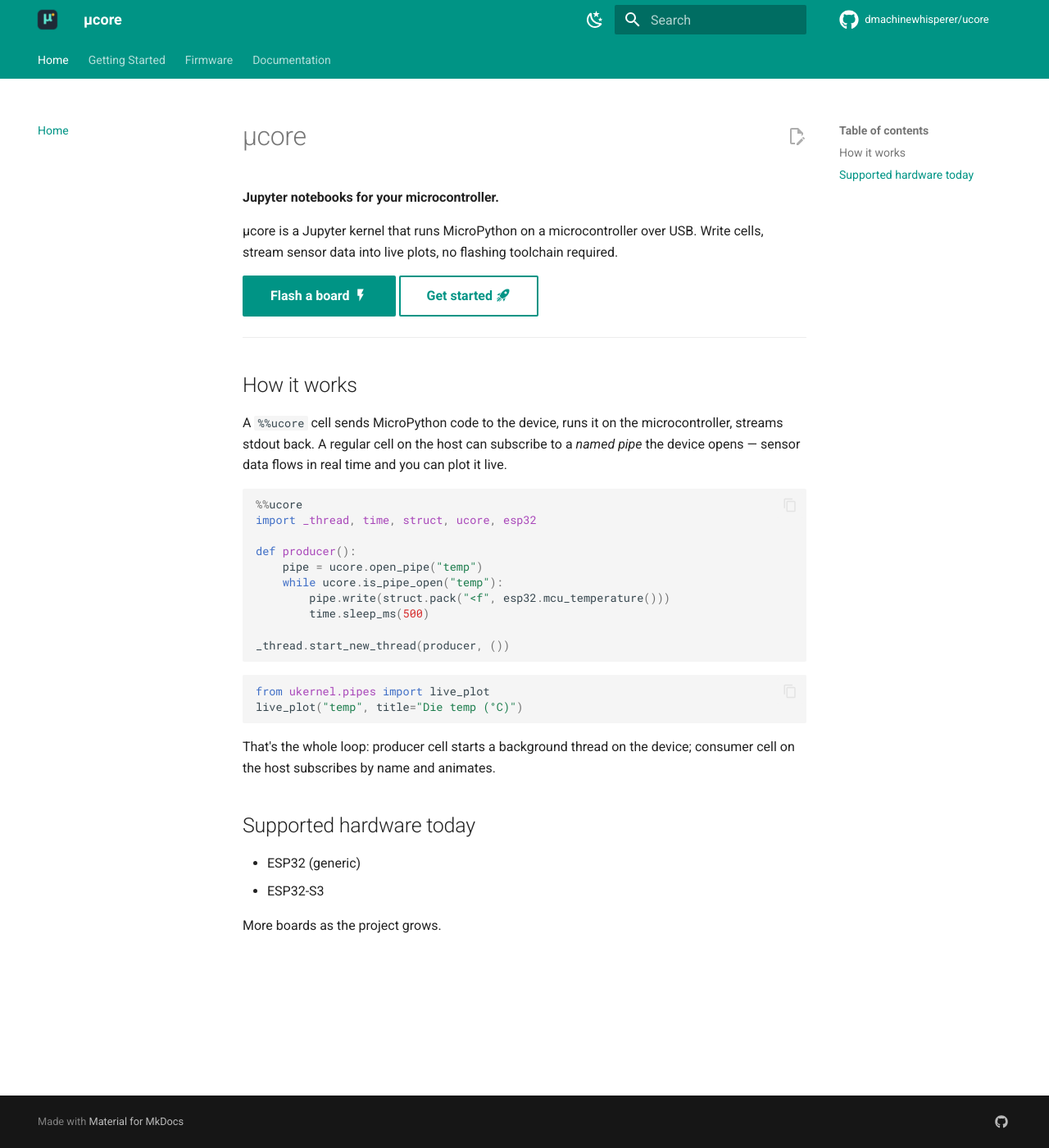
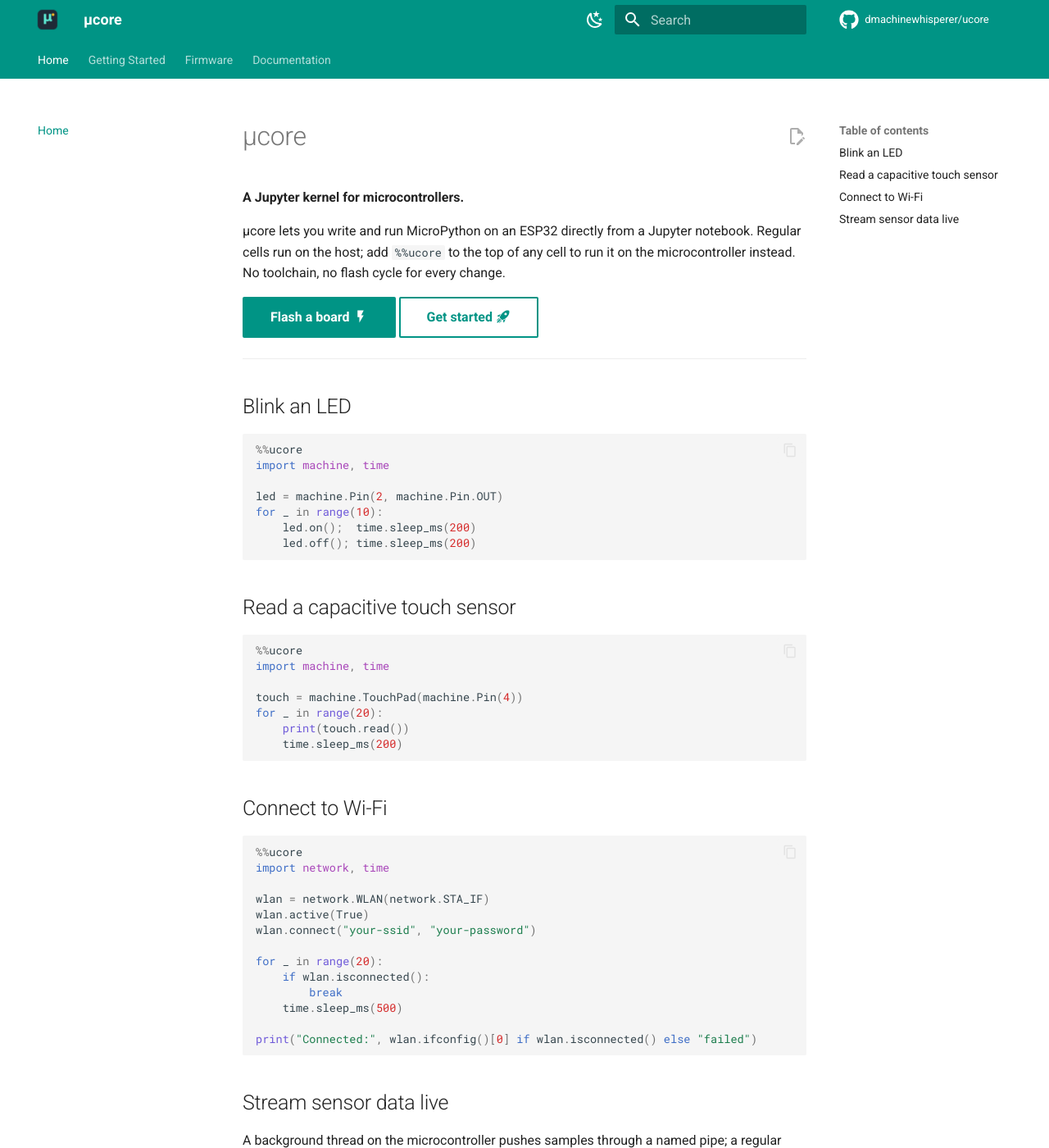
Before and after one commit to dmachinewhisperer/ucore, an MkDocs documentation site: the page built from docs/index.md, in a window 1280 px wide and 1400 px high. Shown: the whole window at 82% size. Built offline with MkDocs 1.6.1 and Material for MkDocs 9.7.7, drawn with Linux system fonts in a browser that asks for light colours; comment, search, counter and statistics services are not loaded; some of the changed text lies outside the part shown.

Commit message:
docs: move all code examples to home page

````diff
--- a/docs/index.md
+++ b/docs/index.md
@@ -1,47 +1,84 @@
 # µcore
 
-**Jupyter notebooks for your microcontroller.**
+**A Jupyter kernel for microcontrollers.**
 
-µcore is a Jupyter kernel that runs MicroPython on a microcontroller
-over USB. Write cells, stream sensor data into live plots, no flashing
-toolchain required.
+µcore lets you write and run MicroPython on an ESP32 directly from a Jupyter
+notebook. Regular cells run on the host; add `%%ucore` to the top of any cell
+to run it on the microcontroller instead. No toolchain, no flash cycle for
+every change.
 
 [Flash a board :material-flash:](flash.md){ .md-button .md-button--primary }
 [Get started :material-rocket-launch:](getting-started.md){ .md-button }
 
 ---
 
-## How it works
-
-A `%%ucore` cell sends MicroPython code to the device, runs it on the
-microcontroller, streams stdout back. A regular cell on the host can
-subscribe to a *named pipe* the device opens — sensor data flows in
-real time and you can plot it live.
+## Blink an LED
 
 ```python
 %%ucore
-import _thread, time, struct, ucore, esp32
+import machine, time
 
-def producer():
-    pipe = ucore.open_pipe("temp")
+led = machine.Pin(2, machine.Pin.OUT)
+for _ in range(10):
+    led.on();  time.sleep_ms(200)
+    led.off(); time.sleep_ms(200)
+```
+
+## Read a capacitive touch sensor
+
+```python
+%%ucore
+import machine, time
+
+touch = machine.TouchPad(machine.Pin(4))
+for _ in range(20):
+    print(touch.read())
+    time.sleep_ms(200)
+```
+
+## Connect to Wi-Fi
+
+```python
+%%ucore
+import network, time
+
+wlan = network.WLAN(network.STA_IF)
+wlan.active(True)
+wlan.connect("your-ssid", "your-password")
+
+for _ in range(20):
+    if wlan.isconnected():
+        break
+    time.sleep_ms(500)
+
+print("Connected:", wlan.ifconfig()[0] if wlan.isconnected() else "failed")
+```
+
+## Stream sensor data live
+
+A background thread on the microcontroller pushes samples through a named
+pipe; a regular Python cell subscribes and plots in real time.
+
+```python
+%%ucore
+import ucore, _thread, time, esp32, struct
+
+pipe = ucore.open_pipe("temp")
+
+def run():
     while ucore.is_pipe_open("temp"):
         pipe.write(struct.pack("<f", esp32.mcu_temperature()))
         time.sleep_ms(500)
 
-_thread.start_new_thread(producer, ())
+_thread.start_new_thread(run, ())
 ```
 
 ```python
+%matplotlib widget
 from ukernel.pipes import live_plot
-live_plot("temp", title="Die temp (°C)")
+
+live_plot("temp", ylim=None, title="MCU temperature (°C)")
 ```
 
-That's the whole loop: producer cell starts a background thread on the
-device; consumer cell on the host subscribes by name and animates.
-
-## Supported hardware today
-
-- ESP32 (generic)
-- ESP32-S3
-
-More boards as the project grows.
+The producing cell returns immediately — the chart updates as data arrives.
+See [Pipes](pipes.md) for the full API.
````
